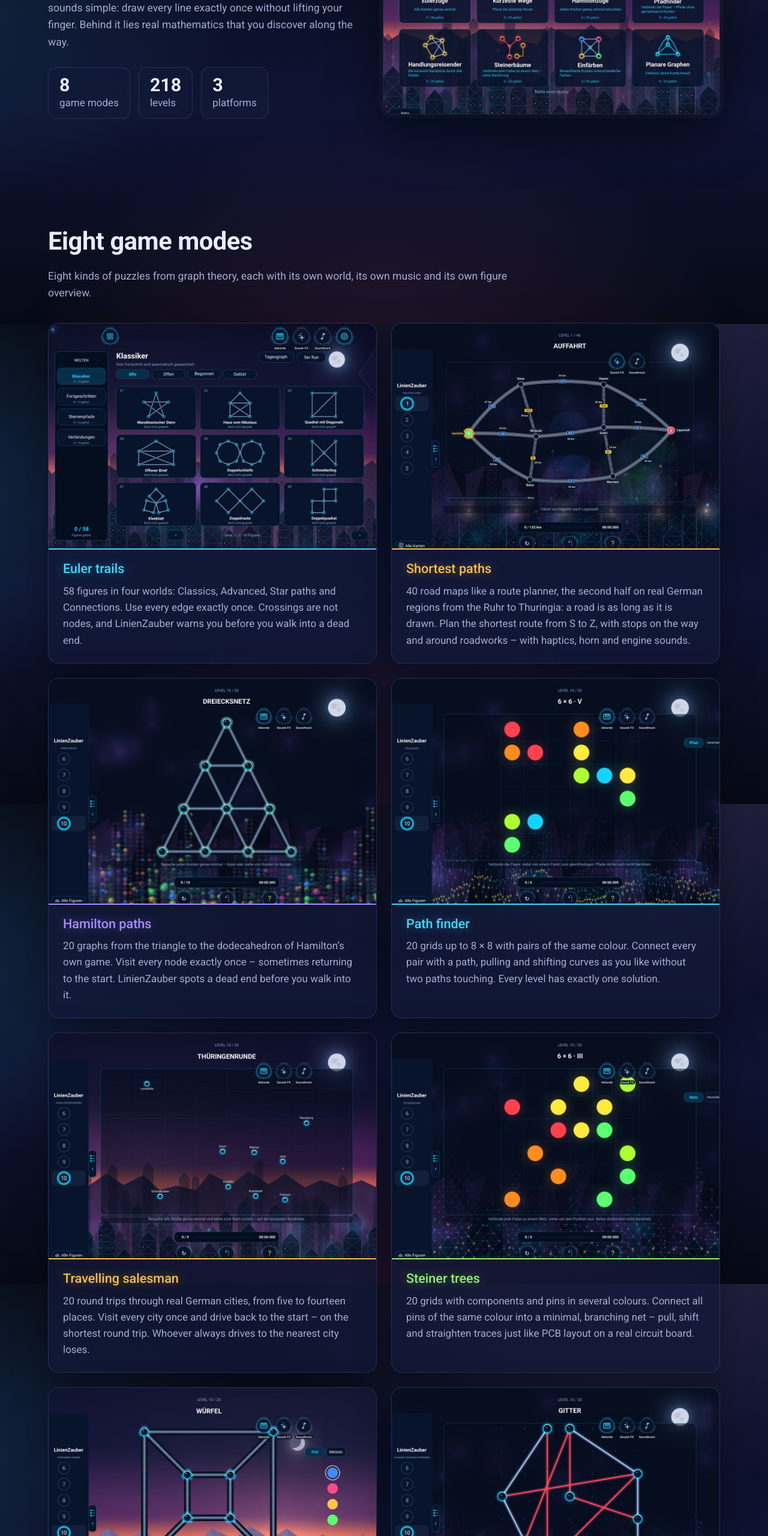
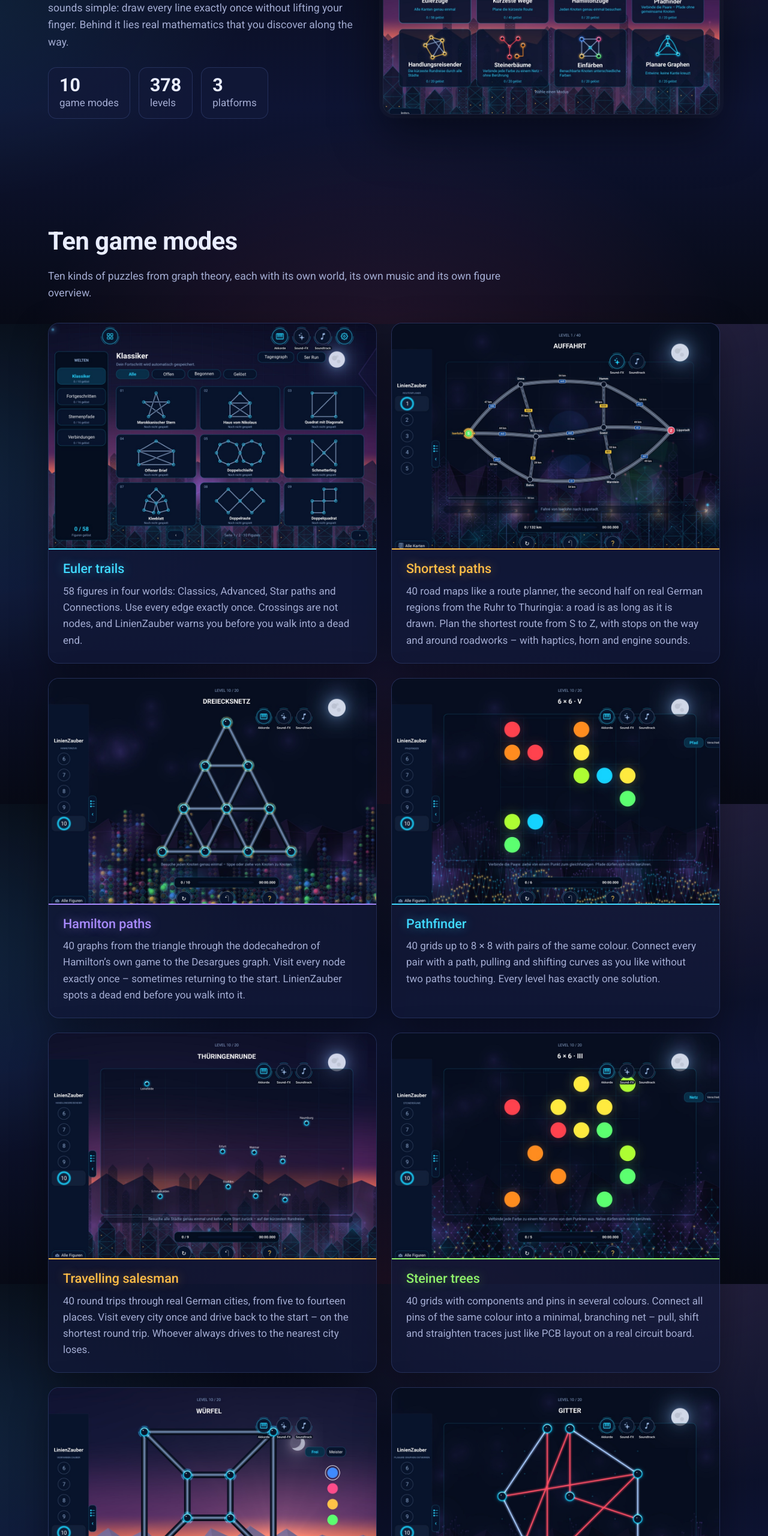
Before and after one commit to StefanAusWestfalen/LinienZauber-Website, a plain HTML site: page index.html in a window 1280 px wide. Shown: the part 1860-4420 px from the top of the page at 60% size. Drawn offline with Linux system fonts and the light colour scheme.

Commit message:
Website: zehn Modi mit Brücken bauen und Schaltspiel, Zahlen auf 1.0.1 (Bilder folgen)
Co-Authored-By: Claude Opus 5.5 <noreply@anthropic.com>

```diff
--- a/i18n.js
+++ b/i18n.js
@@ -6,7 +6,7 @@
 
   var english = {
     'meta.title': 'LinienZauber (Line Magic) – Experience graph theory through play',
-    'meta.description': 'LinienZauber is a calm puzzle game for Mac, iPhone and iPad: Euler trails, Hamilton paths, shortest paths, Steiner trees, the travelling salesman, path finder, four-colour magic and planar graphs in glowing neon worlds.',
+    'meta.description': 'LinienZauber is a calm puzzle game for Mac, iPhone and iPad: Euler trails, Hamilton paths, shortest paths, Steiner trees, the travelling salesman, pathfinder, colouring, planar graphs, building bridges and the switching game in glowing neon worlds.',
     'meta.og': 'Every edge. One stroke. Your path. Experience graph theory through play.',
     'nav.skip': 'Skip to content',
     'nav.label': 'Main navigation',
@@ -30,41 +30,47 @@
     'hero.animation': 'The house of Santa Claus is drawn in a single stroke',
     'hero.caption': 'The house of Santa Claus – eight edges, one stroke.',
     'shot.intro': 'LinienZauber title screen: a glowing figure above an evening city of towers shaped like the house of Santa Claus, with a full moon',
-    'shot.modes': 'The mode selection with eight cards: Euler trails, Shortest paths, Hamilton paths, Steiner trees, Travelling salesman, Path finder, Colouring and Planar graphs',
+    'shot.modes': 'The mode selection with ten cards: Euler trails, Shortest paths, Hamilton paths, Pathfinder, Travelling salesman, Steiner trees, Colouring, Planar graphs, Building bridges and Switching game',
     'shot.euler': 'Figure overview of the Euler trails with the Moroccan star, the house of Santa Claus and more figures',
     'shot.paths': 'A level of the route planner: a road map with start S, goal Z, closed roads and the route driven so far',
     'shot.hamilton': 'Figure overview of the Hamilton paths with the triangle with a flag, the house, the wheel, the ladder and the star',
     'shot.steiner': 'Steiner trees: a grid with red and blue dots that are each to be joined into one net',
     'shot.tsp': 'Travelling salesman: five cities on the Ruhr on a map, to be visited on one round trip',
-    'shot.pathfinder': 'Path finder: a five-by-five grid with pairs of red, blue and green dots',
-    'shot.colour': 'Four-colour magic: a solved triangle with a blue, a pink and a yellow node in front of a flower meadow at sunrise',
+    'shot.pathfinder': 'Pathfinder: a five-by-five grid with pairs of red, blue and green dots',
+    'shot.colour': 'Colouring: a solved triangle with a blue, a pink and a yellow node in front of a flower meadow at sunrise',
     'shot.planar': 'Planar graphs: a tangled pentagon whose crossing edges glow red',
+    'shot.bridges': 'Building bridges: islands with numbers, joined by single and double bridges over the water',
+    'shot.shannon': 'Switching game: a graph with the points A and B, secured and deleted edges',
     'about.title': 'Easy to learn, beautiful to master',
     'about.text': 'LinienZauber is a calm puzzle game for Mac, iPhone and iPad. Glowing glass tubes connect nodes into figures – from the classic “house of Santa Claus” to winding star paths. The task sounds simple: draw every line exactly once without lifting your finger. Behind it lies real mathematics that you discover along the way.',
     'about.modes': 'game modes',
     'about.levels': 'levels',
     'about.platforms': 'platforms',
-    'modes.title': 'Eight game modes',
-    'modes.lead': 'Eight kinds of puzzles from graph theory, each with its own world, its own music and its own figure overview.',
+    'modes.title': 'Ten game modes',
+    'modes.lead': 'Ten kinds of puzzles from graph theory, each with its own world, its own music and its own figure overview.',
     'mode.euler.title': 'Euler trails',
     'mode.euler.text': '58 figures in four worlds: Classics, Advanced, Star paths and Connections. Use every edge exactly once. Crossings are not nodes, and LinienZauber warns you before you walk into a dead end.',
     'mode.paths.title': 'Shortest paths',
     'mode.paths.text': '40 road maps like a route planner, the second half on real German regions from the Ruhr to Thuringia: a road is as long as it is drawn. Plan the shortest route from S to Z, with stops on the way and around roadworks – with haptics, horn and engine sounds.',
     'mode.hamilton.title': 'Hamilton paths',
-    'mode.hamilton.text': '20 graphs from the triangle to the dodecahedron of Hamilton’s own game. Visit every node exactly once – sometimes returning to the start. LinienZauber spots a dead end before you walk into it.',
+    'mode.hamilton.text': '40 graphs from the triangle through the dodecahedron of Hamilton’s own game to the Desargues graph. Visit every node exactly once – sometimes returning to the start. LinienZauber spots a dead end before you walk into it.',
     'mode.steiner.title': 'Steiner trees',
-    'mode.steiner.text': '20 grids with components and pins in several colours. Connect all pins of the same colour into a minimal, branching net – pull, shift and straighten traces just like PCB layout on a real circuit board.',
+    'mode.steiner.text': '40 grids with components and pins in several colours. Connect all pins of the same colour into a minimal, branching net – pull, shift and straighten traces just like PCB layout on a real circuit board.',
     'mode.tsp.title': 'Travelling salesman',
-    'mode.tsp.text': '20 round trips through real German cities, from five to fourteen places. Visit every city once and drive back to the start – on the shortest round trip. Whoever always drives to the nearest city loses.',
-    'mode.pathfinder.title': 'Path finder',
-    'mode.pathfinder.text': '20 grids up to 8 × 8 with pairs of the same colour. Connect every pair with a path, pulling and shifting curves as you like without two paths touching. Every level has exactly one solution.',
-    'mode.colour.title': 'Four-colour magic',
-    'mode.colour.text': '20 levels with four neon colours. Colour the nodes so that no edge joins two nodes of the same colour. As a colour master, you solve it with the smallest possible number of colours.',
+    'mode.tsp.text': '40 round trips through real German cities, from five to fourteen places. Visit every city once and drive back to the start – on the shortest round trip. Whoever always drives to the nearest city loses.',
+    'mode.pathfinder.title': 'Pathfinder',
+    'mode.pathfinder.text': '40 grids up to 8 × 8 with pairs of the same colour. Connect every pair with a path, pulling and shifting curves as you like without two paths touching. Every level has exactly one solution.',
+    'mode.colour.title': 'Colouring',
+    'mode.colour.text': '40 levels with four neon colours. Colour the nodes so that no edge joins two nodes of the same colour. As a colour master, you solve it with the smallest possible number of colours.',
     'mode.planar.title': 'Planar graphs – Untangle',
-    'mode.planar.text': '20 tangled graphs. Move only the nodes until no two lines cross.',
+    'mode.planar.text': '40 tangled graphs. Move only the nodes until no two lines cross.',
+    'mode.bridges.title': 'Building bridges',
+    'mode.bridges.text': '20 island puzzles after the Japanese Hashiwokakero. Each number tells how many bridges end at its island. Build one or two bridges between two islands, with no bridge crossing another, until all islands are connected. Every puzzle has exactly one solution.',
+    'mode.shannon.title': 'Switching game',
+    'mode.shannon.text': '20 levels after Claude Shannon’s switching game. You are the connector and secure an edge, the computer as the cutter deletes another – always in turn. Join A and B before it cuts you off. For two, also as a duel over Game Center.',
     'features.title': 'Highlights',
     'feature.music.title': 'Every figure sounds',
-    'feature.music.text': 'Each edge you draw plays a chord, and every figure has its own progression. Every mode has its own piano soundtrack, discreet effects and a “done” chime – chords, effects and soundtrack can be switched separately.',
+    'feature.music.text': 'Each edge you draw plays a chord, and every figure has its own progression – all in the key of the tonic, many of them as voices of Pachelbel’s Canon. Every mode has its own piano soundtrack, discreet effects and a “done” chime – chords, effects and soundtrack can be switched separately.',
     'feature.worlds.title': 'Living worlds',
     'feature.worlds.text': 'An evening city of towers shaped like the house of Santa Claus, villages and flower meadows at sunrise, and a slow change from day to night with a sense of depth.',
     'feature.proven.title': 'Proven levels',
@@ -87,10 +93,10 @@
     'scoring.daily.title': 'Daily puzzle and 5-puzzle run',
     'scoring.daily.text': 'Both belong to the Euler trails. The daily puzzle is the same for everyone for one day. In the 5-puzzle run you solve five figures in a row and the times add up. Without penalty time the run also counts as perfect.',
     'scoring.rewards.title': 'Achievements',
-    'scoring.rewards.text': 'There are 20 achievements: for the first level of each mode, for all levels of a mode, for 10, 50 and 100 levels and for the whole game.',
+    'scoring.rewards.text': 'There are 24 achievements: for the first level of each mode, for all levels of a mode, for 10, 50 and 100 levels and for the whole game.',
     'scoring.boards.title': 'Leaderboards',
     'scoring.boards.text': 'With Game Center your points per mode go on a leaderboard, as do the daily puzzle and the 5-puzzle run. Without Game Center everything counts the same, and you see it under Progress.',
-    'footer.credit': 'A game by Stefan Opfermann · © Stefan Opfermann 2026 · Updated 16 Nov 2026, 19:00 CET',
+    'footer.credit': 'A game by Stefan Opfermann · © Stefan Opfermann 2026 · Updated 16 Nov 2026, 20:00 CET',
     'footer.privacy': 'This page sets no cookies and loads nothing from other servers.'
   };
 
--- a/index.html
+++ b/index.html
@@ -4,7 +4,7 @@
   <meta charset="utf-8">
   <meta name="viewport" content="width=device-width, initial-scale=1">
   <title data-i18n="meta.title">LinienZauber – Graphentheorie spielerisch erfahren</title>
-  <meta name="description" content="LinienZauber ist ein ruhiges Denkspiel für Mac, iPhone und iPad: Eulerzüge, Hamiltonzüge, kürzeste Wege, Steinerbäume, Handlungsreisender, Pfadfinder, Vierfarben-Zauber und planare Graphen in leuchtenden Neon-Welten." data-i18n-attr="content:meta.description">
+  <meta name="description" content="LinienZauber ist ein ruhiges Denkspiel für Mac, iPhone und iPad: Eulerzüge, Hamiltonzüge, kürzeste Wege, Steinerbäume, Handlungsreisender, Pfadfinder, Einfärben, planare Graphen, Brücken bauen und das Schaltspiel in leuchtenden Neon-Welten." data-i18n-attr="content:meta.description">
   <meta property="og:title" content="LinienZauber" >
   <meta property="og:description" content="Jede Kante. Ein Zug. Dein Weg. Graphentheorie spielerisch erfahren." data-i18n-attr="content:meta.og">
   <meta property="og:type" content="website">
@@ -115,14 +115,14 @@
           <h2 data-i18n="about.title">Einfach zu lernen, schön zu meistern</h2>
           <p data-i18n="about.text">LinienZauber ist ein ruhiges Denkspiel für Mac, iPhone und iPad. Leuchtende Glasröhren verbinden Knoten zu Figuren – vom Haus vom Nikolaus bis zum Sternenpfad. Deine Aufgabe klingt einfach: Zeichne jede Linie genau einmal, ohne abzusetzen. Dahinter steckt echte Mathematik, die du ganz nebenbei erlebst.</p>
           <ul class="facts">
-            <li><strong>8</strong> <span data-i18n="about.modes">Spielmodi</span></li>
-            <li><strong>218</strong> <span data-i18n="about.levels">Level</span></li>
+            <li><strong>10</strong> <span data-i18n="about.modes">Spielmodi</span></li>
+            <li><strong>378</strong> <span data-i18n="about.levels">Level</span></li>
             <li><strong>3</strong> <span data-i18n="about.platforms">Plattformen</span></li>
           </ul>
         </div>
         <figure class="shot">
           <img src="assets/img/02-modi.jpg" width="1200" height="824" loading="lazy"
-               alt="Die Modus-Auswahl mit acht Karten: Eulerzüge, Kürzeste Wege, Hamiltonzüge, Steinerbäume, Handlungsreisender, Pfadfinder, Einfärben und Planare Graphen"
+               alt="Die Modus-Auswahl mit zehn Karten: Eulerzüge, Kürzeste Wege, Hamiltonzüge, Pfadfinder, Handlungsreisender, Steinerbäume, Einfärben, Planare Graphen, Brücken bauen und Schaltspiel"
                data-i18n-attr="alt:shot.modes">
         </figure>
       </div>
@@ -130,8 +130,8 @@
 
     <section class="modes" id="modi">
       <div class="wrap">
-        <h2 data-i18n="modes.title">Acht Spielmodi</h2>
-        <p class="section-lead" data-i18n="modes.lead">Acht Rätselarten aus der Graphentheorie, jede mit eigener Welt, eigener Musik und eigener Figurenübersicht.</p>
+        <h2 data-i18n="modes.title">Zehn Spielmodi</h2>
+        <p class="section-lead" data-i18n="modes.lead">Zehn Rätselarten aus der Graphentheorie, jede mit eigener Welt, eigener Musik und eigener Figurenübersicht.</p>
         <div class="mode-grid">
           <article class="mode" style="--accent: var(--cyan)">
             <img src="assets/img/03-eulerzuege.jpg" width="1200" height="824" loading="lazy"
@@ -157,7 +157,7 @@
                  data-i18n-attr="alt:shot.hamilton">
             <div class="mode-body">
               <h3 data-i18n="mode.hamilton.title">Hamiltonzüge</h3>
-              <p data-i18n="mode.hamilton.text">20 Graphen vom Dreieck bis zum Dodekaeder aus Hamiltons eigenem Spiel. Besuche jeden Knoten genau einmal – manchmal mit Rückkehr zum Start. Eine Sackgasse erkennt LinienZauber, bevor du sie betrittst.</p>
+              <p data-i18n="mode.hamilton.text">40 Graphen vom Dreieck über das Dodekaeder aus Hamiltons eigenem Spiel bis zum Desargues-Graphen. Besuche jeden Knoten genau einmal – manchmal mit Rückkehr zum Start. Eine Sackgasse erkennt LinienZauber, bevor du sie betrittst.</p>
             </div>
           </article>
           <article class="mode" style="--accent: var(--cyan)">
@@ -166,7 +166,7 @@
                  data-i18n-attr="alt:shot.pathfinder">
             <div class="mode-body">
               <h3 data-i18n="mode.pathfinder.title">Pfadfinder</h3>
-              <p data-i18n="mode.pathfinder.text">20 Felder bis 8 × 8 mit Paaren gleicher Farbe. Verbinde jedes Paar durch einen Pfad, ziehe und verschiebe Kurven nach Belieben, ohne dass sich zwei Pfade berühren. Jedes Level hat genau eine Lösung.</p>
+              <p data-i18n="mode.pathfinder.text">40 Felder bis 8 × 8 mit Paaren gleicher Farbe. Verbinde jedes Paar durch einen Pfad, ziehe und verschiebe Kurven nach Belieben, ohne dass sich zwei Pfade berühren. Jedes Level hat genau eine Lösung.</p>
             </div>
           </article>
           <article class="mode" style="--accent: var(--gold)">
@@ -175,7 +175,7 @@
                  data-i18n-attr="alt:shot.tsp">
             <div class="mode-body">
               <h3 data-i18n="mode.tsp.title">Handlungsreisender</h3>
-              <p data-i18n="mode.tsp.text">20 Rundreisen durch echte deutsche Städte, von fünf bis vierzehn Orten. Besuche jede Stadt einmal und fahre zurück zum Start – auf der kürzesten Rundreise. Wer immer zur nächsten Stadt fährt, verliert.</p>
+              <p data-i18n="mode.tsp.text">40 Rundreisen durch echte deutsche Städte, von fünf bis vierzehn Orten. Besuche jede Stadt einmal und fahre zurück zum Start – auf der kürzesten Rundreise. Wer immer zur nächsten Stadt fährt, verliert.</p>
             </div>
           </article>
           <article class="mode" style="--accent: var(--green)">
@@ -184,16 +184,16 @@
                  data-i18n-attr="alt:shot.steiner">
             <div class="mode-body">
               <h3 data-i18n="mode.steiner.title">Steinerbäume</h3>
-              <p data-i18n="mode.steiner.text">20 Raster mit Bauteilen und Pins in mehreren Farben. Verbinde alle Pins gleicher Farbe zu einem minimalen, verzweigten Netz – ziehe, verschiebe und begradige Leitungen wie beim PCB-Layout auf einer echten Platine.</p>
+              <p data-i18n="mode.steiner.text">40 Raster mit Bauteilen und Pins in mehreren Farben. Verbinde alle Pins gleicher Farbe zu einem minimalen, verzweigten Netz – ziehe, verschiebe und begradige Leitungen wie beim PCB-Layout auf einer echten Platine.</p>
             </div>
           </article>
           <article class="mode" style="--accent: var(--magenta)">
             <img src="assets/img/05-einfaerben.jpg" width="1200" height="824" loading="lazy"
-                 alt="Vierfarben-Zauber: ein gelöstes Dreieck mit blauem, pinkem und gelbem Knoten vor einer Blumenwiese bei Sonnenaufgang"
+                 alt="Einfärben: ein gelöstes Dreieck mit blauem, pinkem und gelbem Knoten vor einer Blumenwiese bei Sonnenaufgang"
                  data-i18n-attr="alt:shot.colour">
             <div class="mode-body">
-              <h3 data-i18n="mode.colour.title">Vierfarben-Zauber</h3>
-              <p data-i18n="mode.colour.text">20 Level mit vier Neonfarben. Färbe die Knoten so, dass keine Kante zwei gleiche Farben verbindet. Als Farben-Meister schaffst du es mit der kleinstmöglichen Zahl an Farben.</p>
+              <h3 data-i18n="mode.colour.title">Einfärben</h3>
+              <p data-i18n="mode.colour.text">40 Level mit vier Neonfarben. Färbe die Knoten so, dass keine Kante zwei gleiche Farben verbindet. Als Farben-Meister schaffst du es mit der kleinstmöglichen Zahl an Farben.</p>
             </div>
           </article>
           <article class="mode" style="--accent: var(--green)">
@@ -202,7 +202,25 @@
                  data-i18n-attr="alt:shot.planar">
             <div class="mode-body">
               <h3 data-i18n="mode.planar.title">Planare Graphen – Entwirren</h3>
-              <p data-i18n="mode.planar.text">20 verknotete Graphen. Verschiebe nur die Knoten, bis sich keine zwei Linien mehr kreuzen.</p>
+              <p data-i18n="mode.planar.text">40 verknotete Graphen. Verschiebe nur die Knoten, bis sich keine zwei Linien mehr kreuzen.</p>
+            </div>
+          </article>
+          <article class="mode" style="--accent: var(--cyan)">
+            <img src="assets/img/12-bruecken.jpg" width="1200" height="824" loading="lazy"
+                 alt="Brücken bauen: Inseln mit Zahlen, verbunden durch einfache und doppelte Brücken über dem Wasser"
+                 data-i18n-attr="alt:shot.bridges">
+            <div class="mode-body">
+              <h3 data-i18n="mode.bridges.title">Brücken bauen</h3>
+              <p data-i18n="mode.bridges.text">20 Inselrätsel nach dem japanischen Hashiwokakero. Jede Zahl sagt, wie viele Brücken an der Insel enden. Baue zwischen zwei Inseln eine oder zwei Brücken, ohne dass sich Brücken kreuzen, bis alle Inseln zusammenhängen. Jedes Rätsel hat genau eine Lösung.</p>
+            </div>
+          </article>
+          <article class="mode" style="--accent: var(--violet)">
+            <img src="assets/img/11-schaltspiel.jpg" width="1200" height="824" loading="lazy"
+                 alt="Schaltspiel: ein Graph mit den Punkten A und B, gesicherten und gelöschten Kanten"
+                 data-i18n-attr="alt:shot.shannon">
+            <div class="mode-body">
+              <h3 data-i18n="mode.shannon.title">Schaltspiel</h3>
+              <p data-i18n="mode.shannon.text">20 Level nach Claude Shannons Schaltspiel. Du bist der Verbinder und sicherst eine Kante, der Computer als Trenner löscht eine andere – immer abwechselnd. Verbinde A und B, bevor er dir den Weg abschneidet. Zu zweit auch als Duell über Game Center.</p>
             </div>
           </article>
         </div>
@@ -216,7 +234,7 @@
           <li class="feature">
             <svg viewBox="0 0 24 24" aria-hidden="true"><path d="M9 18V5l11-2v13"/><circle cx="6" cy="18" r="3"/><circle cx="17" cy="16" r="3"/></svg>
             <h3 data-i18n="feature.music.title">Jede Figur klingt</h3>
-            <p data-i18n="feature.music.text">Jede gezogene Kante spielt einen Akkord, jede Figur ihre eigene Akkordfolge. Jeder Modus hat einen eigenen Klavier-Soundtrack, dezente Effekte und einen „Geschafft“-Klang – Akkorde, Effekte und Soundtrack lassen sich einzeln schalten.</p>
+            <p data-i18n="feature.music.text">Jede gezogene Kante spielt einen Akkord, jede Figur ihre eigene Akkordfolge – alle in der Tonart der Tonika, viele davon als Stimmen von Pachelbels Kanon. Jeder Modus hat einen eigenen Klavier-Soundtrack, dezente Effekte und einen „Geschafft“-Klang – Akkorde, Effekte und Soundtrack lassen sich einzeln schalten.</p>
           </li>
           <li class="feature">
             <svg viewBox="0 0 24 24" aria-hidden="true"><circle cx="12" cy="12" r="4"/><path d="M12 2v2M12 20v2M4.9 4.9l1.4 1.4M17.7 17.7l1.4 1.4M2 12h2M20 12h2M4.9 19.1l1.4-1.4M17.7 6.3l1.4-1.4"/></svg>
@@ -275,7 +293,7 @@
           <li class="feature">
             <svg viewBox="0 0 24 24" aria-hidden="true"><path d="M8 21h8M12 17v4M7 4h10v6a5 5 0 0 1-10 0zM7 6H4v2a3 3 0 0 0 3 3M17 6h3v2a3 3 0 0 1-3 3"/></svg>
             <h3 data-i18n="scoring.rewards.title">Erfolge</h3>
-            <p data-i18n="scoring.rewards.text">Es gibt 20 Erfolge: für das erste Level jedes Modus, für alle Level eines Modus, für 10, 50 und 100 Level und für das ganze Spiel.</p>
+            <p data-i18n="scoring.rewards.text">Es gibt 24 Erfolge: für das erste Level jedes Modus, für alle Level eines Modus, für 10, 50 und 100 Level und für das ganze Spiel.</p>
           </li>
           <li class="feature">
             <svg viewBox="0 0 24 24" aria-hidden="true"><path d="M5 21V11M12 21V5M19 21v-7"/></svg>
@@ -293,7 +311,7 @@
         <img src="assets/img/favicon-64.png" width="28" height="28" alt="">
         <span>LinienZauber</span>
       </div>
-      <p data-i18n="footer.credit">Ein Spiel von Stefan Opfermann · © Stefan Opfermann 2026 · Stand 16.11.2026, 19:00 Uhr</p>
+      <p data-i18n="footer.credit">Ein Spiel von Stefan Opfermann · © Stefan Opfermann 2026 · Stand 16.11.2026, 20:00 Uhr</p>
       <p class="quiet" data-i18n="footer.privacy">Diese Seite setzt keine Cookies und lädt nichts von fremden Servern.</p>
       <p class="quiet"><a href="datenschutz.html" data-i18n="nav.legal" data-i18n-attr="href:nav.privacyUrl">Datenschutz &amp; Impressum</a></p>
     </div>
```
